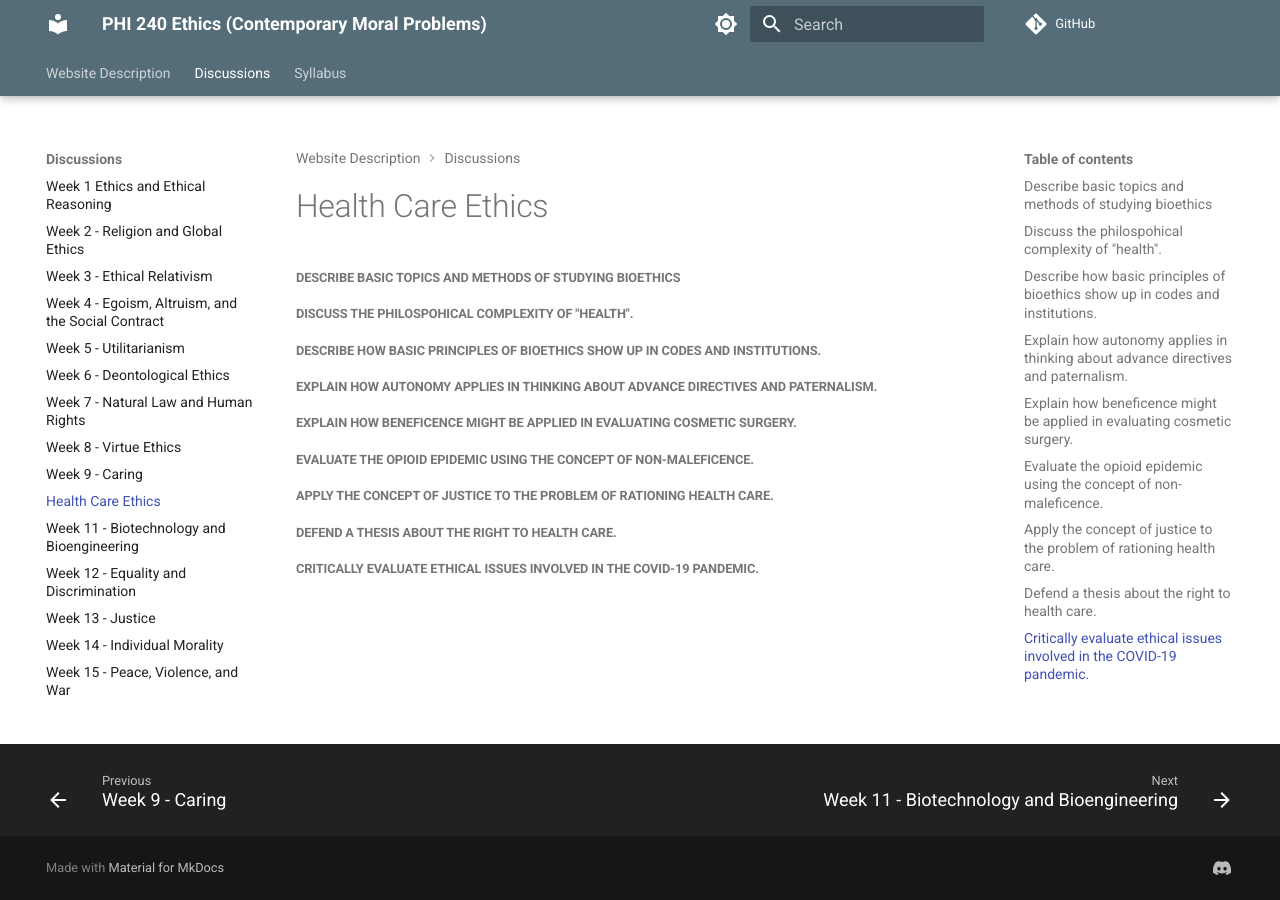
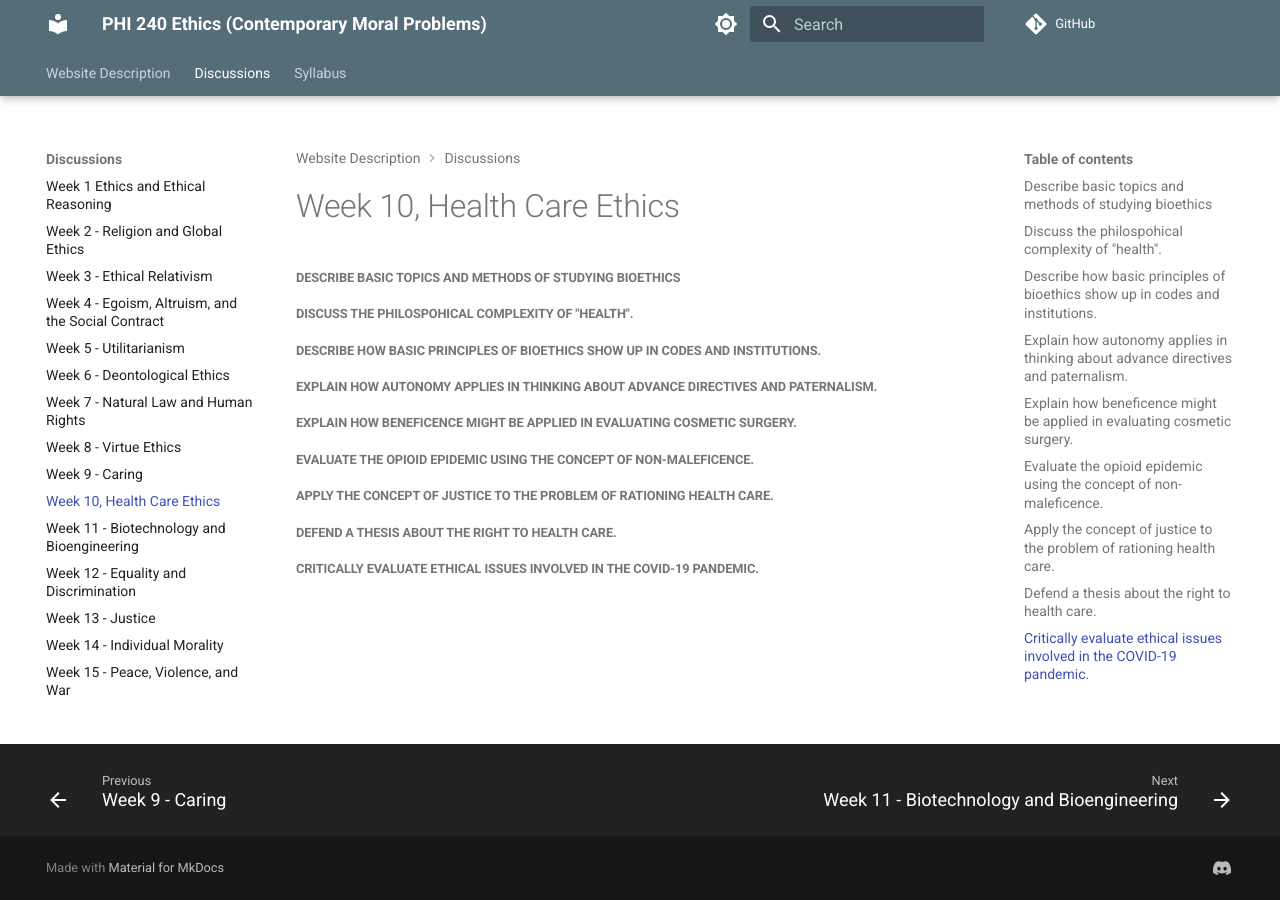
Before and after one commit to montaque-reynolds/montaque-reynolds.github.io, an MkDocs documentation site: the page built from docs/Discussions/week-10.md, in a window 1280 px wide. Built offline with MkDocs 1.6.1 and Material for MkDocs 9.7.7, drawn with Linux system fonts in a browser that asks for light colours; comment, search, counter and statistics services are not loaded.

Commit message:
add health care, fix title

```diff
--- a/docs/Discussions/week-10.md
+++ b/docs/Discussions/week-10.md
@@ -1,4 +1,4 @@
-# Health Care Ethics
+# Week 10, Health Care Ethics
 
 ##### Describe basic topics and methods of studying bioethics
 
```
Also changed, not shown: site/Discussions/week-01.html, site/Discussions/week-02.html, site/Discussions/week-03.html, site/Discussions/week-04.html, site/Discussions/week-05.html, site/Discussions/week-06.html, site/Discussions/week-07.html, site/Discussions/week-08.html, site/Discussions/week-09.html, site/Discussions/week-10.html, site/Discussions/week-11.html, site/Discussions/week-12.html, site/Discussions/week-13.html, site/Discussions/week-14.html, 3 more files.
